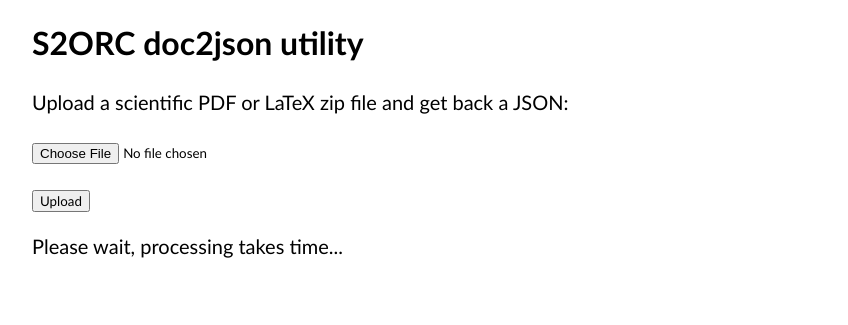
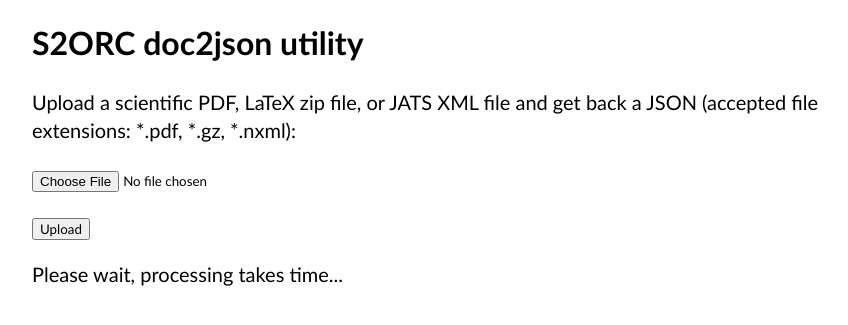
Before and after one commit to allenai/s2orc-doc2json, a Flask app: page / in a window 1280 px wide. Shown: the top 325 px of the page, without its empty margins (208-1056 px from the left). Run offline with Flask 2, Linux system fonts and the light colour scheme.

Commit message:
change template

```diff
--- a/doc2json/flask/templates/home.html
+++ b/doc2json/flask/templates/home.html
@@ -7,7 +7,7 @@
 </head>
 <body>
     <h1>S2ORC doc2json utility</h1>
-    <p>Upload a scientific PDF or LaTeX zip file and get back a JSON:</p>
+    <p>Upload a scientific PDF, LaTeX zip file, or JATS XML file and get back a JSON (accepted file extensions: *.pdf, *.gz, *.nxml):</p>
     <form method=post enctype=multipart/form-data>
         <p><input type="file" name="file" accept=".pdf,.gz"></p>
         <p><input type="submit" value="Upload"></p>
```
